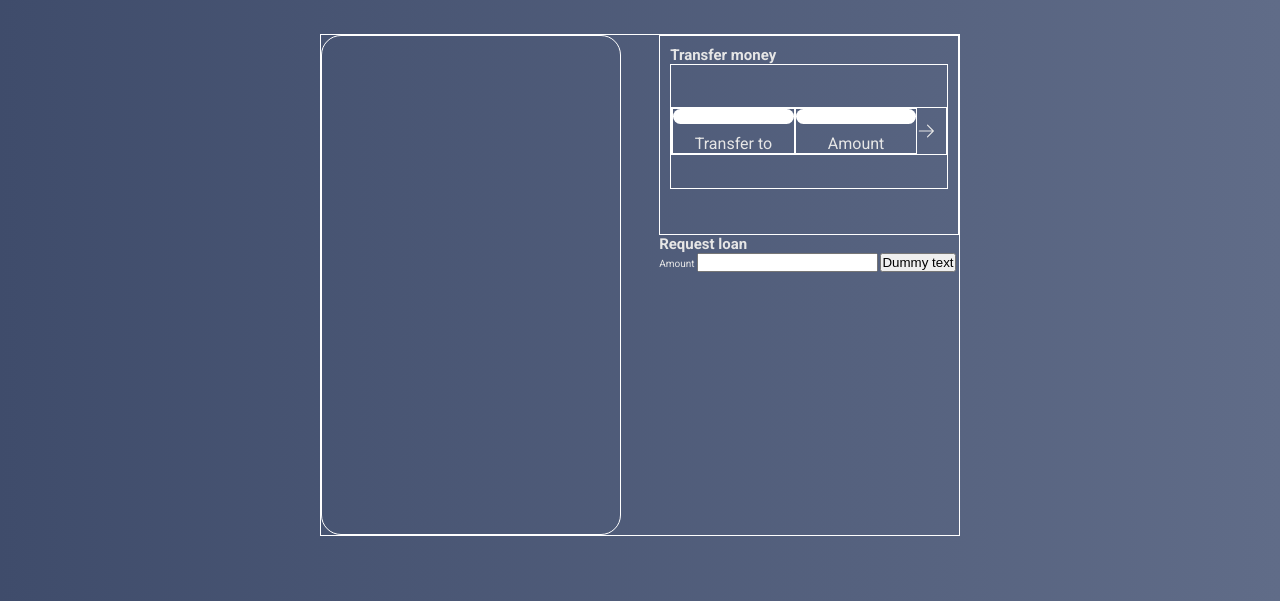
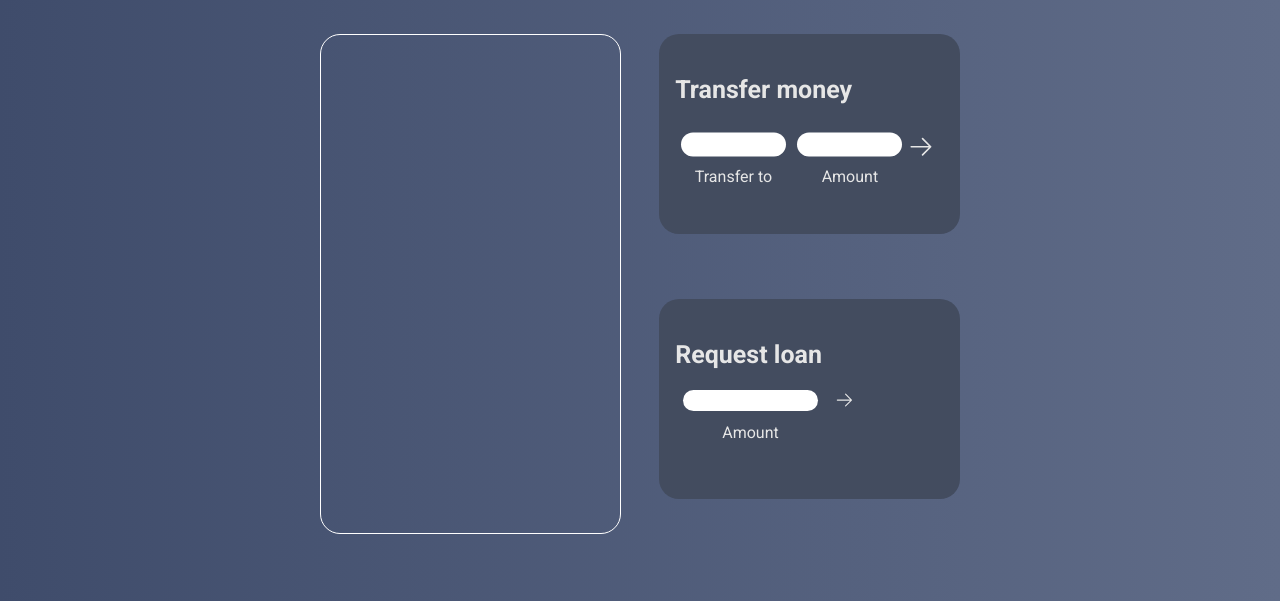
Before and after one commit to MarioMilosevic/Bank-App-JS, a website built with Vite: page index.html in a window 1280 px wide. Shown: the part 239-840 px from the top of the page. Built offline with nearby package versions, Linux system fonts and the light colour scheme.

Commit message:
Finish transfer and loan divs

```diff
--- a/index.html
+++ b/index.html
@@ -75,9 +75,26 @@
             </div>
             <div class="loan">
               <h2>Request loan</h2>
-              <label for="loan">Amount</label>
-              <input type="text" id="loan" />
-              <button>Dummy text</button>
+              <div class="loanOptions">
+                <div class="loanInputFields">
+                  <input type="text" id="loan" />
+                  <label for="loan">Amount</label>
+                </div>
+                <svg
+                    xmlns="http://www.w3.org/2000/svg"
+                    fill="none"
+                    viewBox="0 0 24 24"
+                    stroke-width="1.5"
+                    stroke="currentColor"
+                    class="w-6 h-6 loanBtn"
+                  >
+                    <path
+                      stroke-linecap="round"
+                      stroke-linejoin="round"
+                      d="M13.5 4.5 21 12m0 0-7.5 7.5M21 12H3"
+                    />
+                  </svg>
+              </div>
             </div>
           </div>
         </div>
--- a/style.css
+++ b/style.css
@@ -1,6 +1,6 @@
 :root {
   --primary--color: #606c88;
-  --secondary--color: #c4e0f9;
+  --secondary--color: #434c5f;
   --font--color: #e6e6e6;
 }
 * {
@@ -40,7 +40,6 @@ body {
 
 nav {
   width: 100%;
-  /* border: 1px solid white; */
   height: 10%;
   margin-top: 4rem;
   display: flex;
@@ -49,6 +48,11 @@ nav {
   padding: 0 5rem;
   position: relative;
 }
+
+nav h1 {
+  font-size: 4rem;
+}
+
 nav input {
   border-radius: 2rem;
   padding: 1rem 2rem;
@@ -59,10 +63,9 @@ nav input {
   background-color: var(--primary--color);
   border: 1px solid var(--font--color);
   color: var(--font--color);
-
 }
 
-nav input::placeholder{
+nav input::placeholder {
   color: var(--font--color);
 }
 
@@ -88,7 +91,7 @@ nav input:last-of-type {
   width: 50%;
 }
 
-.containerInfo{
+.containerInfo {
   display: flex;
   justify-content: space-between;
   align-items: center;
@@ -99,63 +102,71 @@ nav input:last-of-type {
   margin-top: 5rem;
   display: flex;
   justify-content: space-between;
-    border:1px solid white;
-
 }
 
 .transactions {
   width: 47%;
   height: 50rem;
-    border:1px solid white;
+  border: 1px solid white;
   border-radius: 2rem;
 }
 
 .options {
   width: 47%;
   border-radius: 2rem;
-    /* border:1px solid white; */
+  display: flex;
+  flex-direction: column;
+  justify-content: space-between;
 }
 
 .transfer {
-    border: 1px solid white;
   height: 40%;
   display: flex;
   flex-direction: column;
-    padding: 1rem;
+  padding: 1.6rem;
+  justify-content: space-between;
+  background-color: var(--secondary--color);
+  border-radius: 2rem;
 }
 
-.transferMoneyContainer{
+.transfer h2,
+.loan h2 {
+  margin-top: 2.5rem;
+  font-size: 2.5rem;
+}
+
+.transferMoneyContainer {
   height: 70%;
-    border: 1px solid white;
   display: flex;
   justify-content: center;
-    align-items: center;
-
 }
-.inputFields{
-    margin-top: 1rem;
+.inputFields {
   display: flex;
   justify-content: space-between;
-    border: 1px solid white;
+  height: 50%;
+  width: 100%;
+  transform: translateY(50%);
 }
 
 .inputFields input {
-    width: 100%;
+  width: 90%;
   border-radius: 2rem;
   height: 50%;
   border: none;
   margin-bottom: 1rem;
+  text-align: center;
 }
 
 .inputFields label {
   height: 50%;
 }
 
-.transferTo, .transferAmount{
+.transferTo,
+.transferAmount {
   display: flex;
-    border:1px solid white;
   flex-direction: column;
   justify-content: space-around;
+  width: 45%;
   align-items: center;
   font-size: 1.6rem;
 }
@@ -163,6 +174,53 @@ nav input:last-of-type {
 .transferBtn {
   border-radius: 2rem;
   width: 10%;
+  height: 50%;
   cursor: pointer;
   margin-right: 1rem;
 }
+
+.loan {
+  background-color: var(--secondary--color);
+  border-radius: 2rem;
+  height: 40%;
+  display: flex;
+  flex-direction: column;
+  padding: 1.6rem;
+  justify-content: space-between;
+  margin-bottom: 3.5rem;
+}
+
+.loanOptions {
+  display: flex;
+  justify-content: space-between;
+  width: 70%;
+  margin-bottom: 4rem;
+  height: 50%;
+}
+.loanInputFields {
+  margin-top: 2rem;
+  display: flex;
+  flex-direction: column;
+  justify-content: space-around;
+  width: 80%;
+  align-items: center;
+  font-size: 1.6rem;
+}
+
+.loanInputFields input {
+  width: 90%;
+  border-radius: 2rem;
+  height: 40%;
+  border: none;
+  margin-bottom: 1rem;
+  text-align: center;
+}
+
+.loanBtn {
+  border-radius: 2rem;
+  width: 10%;
+  height: 42%;
+  cursor: pointer;
+  margin-right: 1rem;
+  transform: translateY(50%);
+}
```
Lines whose indentation alone changed are shown as unchanged.
